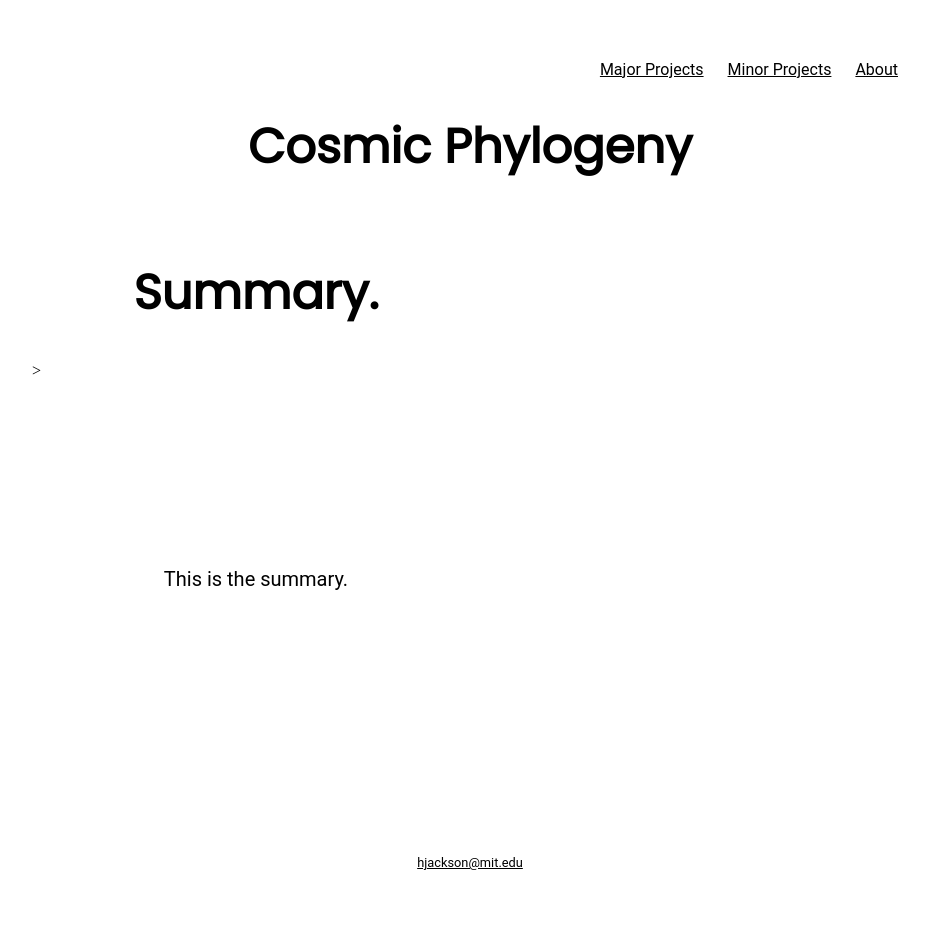
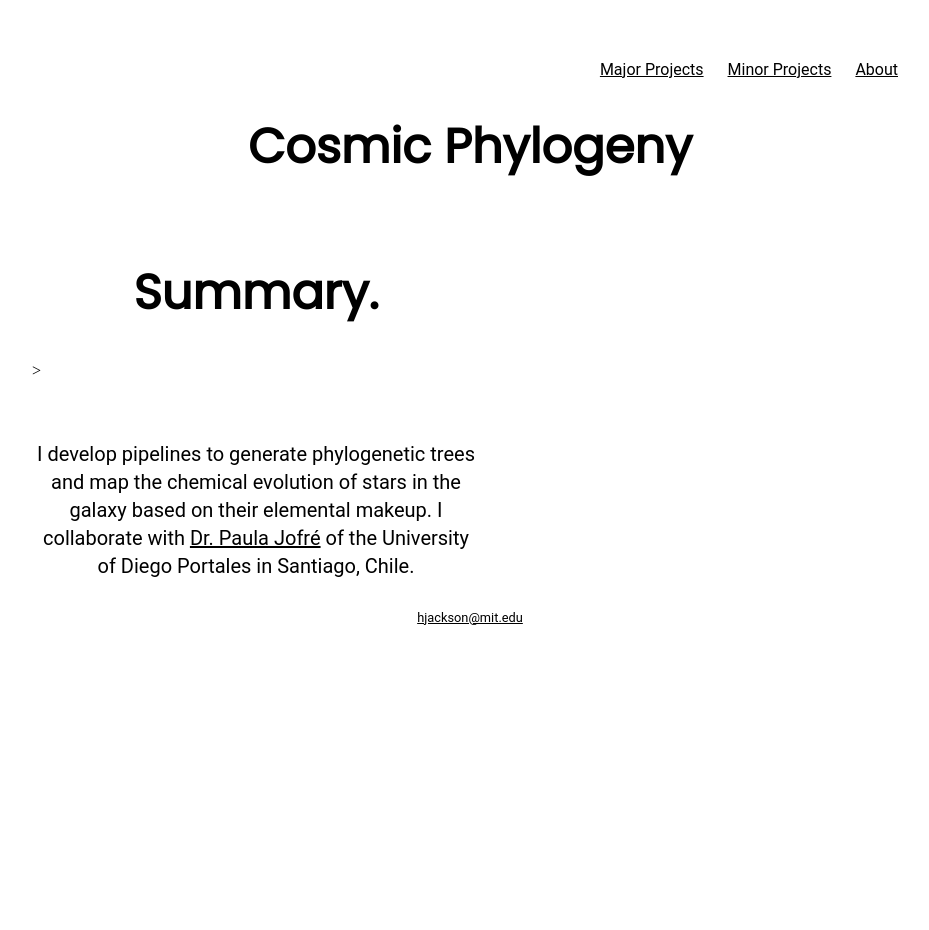
Before and after one commit to hollyjackson/hollyjackson.github.io, a Jekyll site: the page built from cosmic-phylogeny/index.html, in a window 1280 px wide. Shown: the whole page, without its empty margins (170-1099 px from the left). Built offline with Jekyll 4.4.1, drawn with Linux system fonts in a browser that asks for light colours; after the commit the page ends 900 px from its top, so only the background shows below that.

Commit message:
editted cosmic phylogeny layout:

```diff
--- a/_layouts/project.html
+++ b/_layouts/project.html
@@ -7,6 +7,7 @@
     <div class="row">
         <div class="column">
             <h1>Summary.</h1>>
+            <p></p>
         </div>
         <div class="column">
             <p>{{content}}</p>
--- a/cosmic-phylogeny/index.html
+++ b/cosmic-phylogeny/index.html
@@ -3,4 +3,6 @@
 title: "Cosmic Phylogeny"
 ---
 
-This is the summary.
+I develop pipelines to generate phylogenetic trees and map the chemical evolution of stars in the galaxy based on their elemental makeup.
+
+I collaborate with <a href="http://www.paulajofre.com/">Dr. Paula Jofré</a> of the University of Diego Portales in Santiago, Chile.
--- a/css/main.css
+++ b/css/main.css
@@ -30,7 +30,7 @@
     text-decoration: underline;
 }
 a:hover {
-    text-decoration: underline;
+    text-decoration: none;
 }
 h1 {
     font-size: 3em;
@@ -55,7 +55,6 @@
     float: left;
     width: 50%;
     padding: 10px;
-    height: 300px; /* Should be removed. Only for demonstration */
 }
 
 /* Clear floats after the columns */
```
